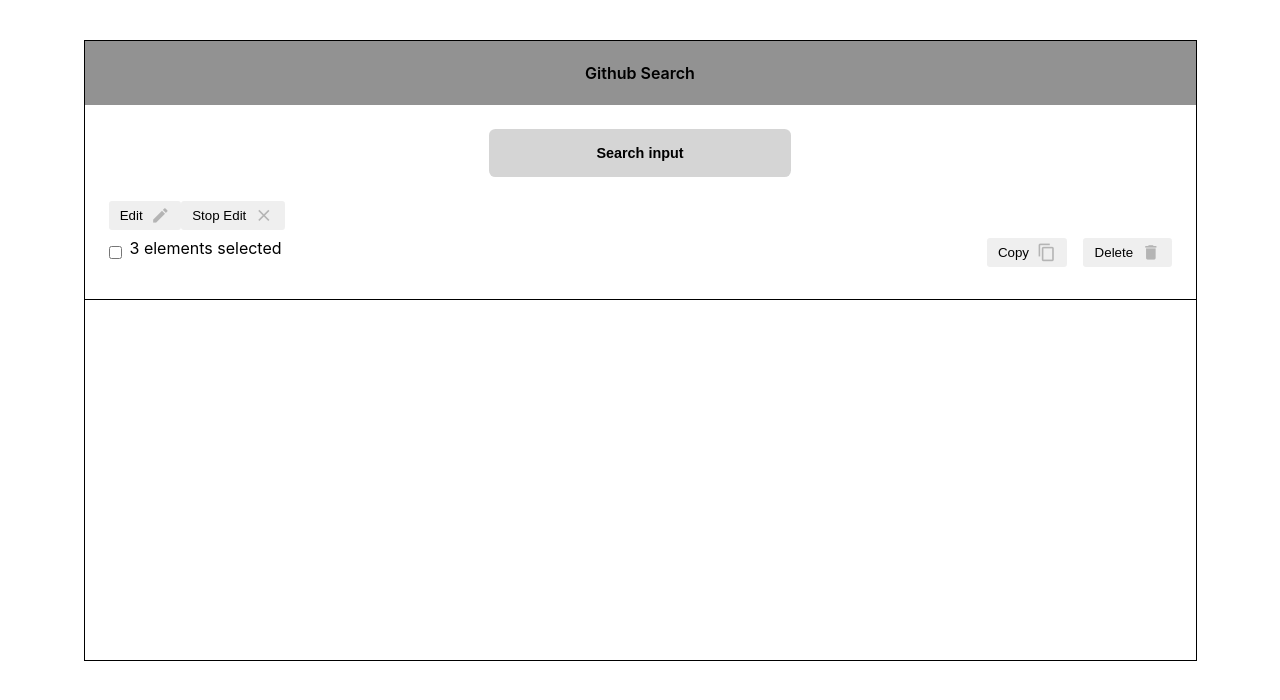
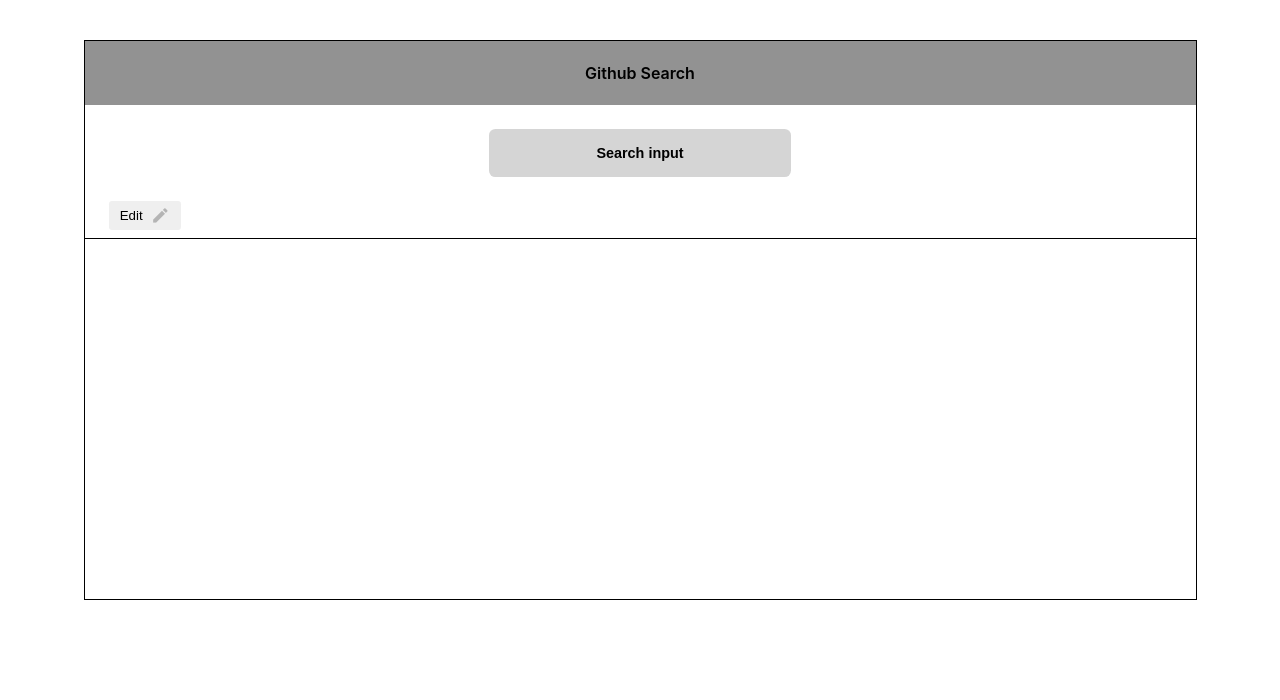
Before and after one commit to antoineGH/github-user-search-intermediaire-senior, a React (Create React App) app: page / in a window 1280 px wide. Shown: the top 700 px of the page. Built offline with nearby package versions, Linux system fonts and the light colour scheme.

Commit message:
create toggle edit mode

```diff
--- a/src/App.tsx
+++ b/src/App.tsx
@@ -2,6 +2,7 @@
 import { TopBar } from './components/topBar/TopBar'
 import { UserTable } from './components/userTable/UserTable'
 import './App.css'
+import { useState } from 'react'
 
 function App() {
 	const {
@@ -26,12 +27,23 @@
 		// deleteUsers([11167, 295709])
 	}
 
+	const handleToggleEdit = (): void => {
+		setEditOn((current) => !current)
+	}
+
+	const [selectedID, setSelectedID] = useState<number[]>([])
+	const [editOn, setEditOn] = useState<boolean>(true)
+
+	console.log(selectedID)
+
 	return (
 		<div className='App'>
 			<TopBar
 				handleChangeUsername={handleChangeUsername}
 				handleDeleteUsers={handleDeleteUsers}
 				handleCopyUsers={handleCopyUsers}
+				handleToggleEdit={handleToggleEdit}
+				editOn={editOn}
 			/>
 			<UserTable
 				users={users}
@@ -41,6 +53,7 @@
 				hasError={hasError}
 				hasResult={hasResult}
 				handleLoadMoreUsers={handleLoadMoreUsers}
+				editOn={editOn}
 			/>
 			{hasMore && <button onClick={handleLoadMoreUsers}>Load More</button>}
 		</div>
--- a/src/components/filterBar/FilterBar.tsx
+++ b/src/components/filterBar/FilterBar.tsx
@@ -3,24 +3,26 @@
 type Props = {
 	handleDeleteUsers: () => void
 	handleCopyUsers: () => void
+	handleToggleEdit: () => void
+	editOn: boolean
 }
 
-export const FilterBar = ({ handleDeleteUsers, handleCopyUsers }: Props): JSX.Element => {
+export const FilterBar = ({ handleDeleteUsers, handleCopyUsers, handleToggleEdit, editOn }: Props): JSX.Element => {
 	return (
 		<div className='Filter'>
 			<div className='edit'>
-				<button className='button-secondary'>
-					Edit<span className='material-icons icon-grey icon-edit'>edit</span>
-				</button>
-				<button className='button-secondary'>
-					Stop Edit<span className='material-icons icon-grey icon-edit'>close</span>
+				<button className='button-secondary' onClick={handleToggleEdit}>
+					{editOn ? 'Edit' : 'Stop Edit'}
+					<span className='material-icons icon-grey icon-edit'>{editOn ? 'edit' : 'close'}</span>
 				</button>
 			</div>
+			{!editOn && (
 				<div className='action'>
 					<div className='action-left'>
 						<input type='checkbox' id='scales' name='scales' />
 						<p>3 elements selected</p>
 					</div>
+
 					<div className='action-right'>
 						<button className='button-secondary' onClick={handleCopyUsers}>
 							Copy<span className='material-icons icon-grey'>content_copy</span>
@@ -30,6 +32,7 @@
 						</button>
 					</div>
 				</div>
+			)}
 		</div>
 	)
 }
--- a/src/components/filterBar/style.css
+++ b/src/components/filterBar/style.css
@@ -8,8 +8,7 @@
 	flex-direction: row;
 	align-content: space-between;
 	justify-content: space-between;
-	margin: auto 1.5rem;
-	margin-bottom: 2rem;
+	margin: 1rem 1.5rem;
 }
 
 .action-left {
--- a/src/components/topBar/TopBar.tsx
+++ b/src/components/topBar/TopBar.tsx
@@ -6,16 +6,29 @@
 	handleChangeUsername: (value: string) => void
 	handleDeleteUsers: () => void
 	handleCopyUsers: () => void
+	handleToggleEdit: () => void
+	editOn: boolean
 }
 
-export const TopBar = ({ handleChangeUsername, handleDeleteUsers, handleCopyUsers }: Props): JSX.Element => {
+export const TopBar = ({
+	handleChangeUsername,
+	handleDeleteUsers,
+	handleCopyUsers,
+	handleToggleEdit,
+	editOn,
+}: Props): JSX.Element => {
 	return (
 		<div className='Topbar'>
 			<div className='Title'>
 				<p>Github Search</p>
 			</div>
 			<SearchBar handleChangeUsername={handleChangeUsername} />
-			<FilterBar handleDeleteUsers={handleDeleteUsers} handleCopyUsers={handleCopyUsers} />
+			<FilterBar
+				handleDeleteUsers={handleDeleteUsers}
+				handleCopyUsers={handleCopyUsers}
+				handleToggleEdit={handleToggleEdit}
+				editOn={editOn}
+			/>
 		</div>
 	)
 }
--- a/src/components/userCard/UserCard.tsx
+++ b/src/components/userCard/UserCard.tsx
@@ -4,15 +4,17 @@
 type Props = {
 	user: User
 	lastUserElement: any
+	editOn: boolean
 }
 
-export const UserCard = ({ user, lastUserElement }: Props): JSX.Element => {
+export const UserCard = ({ user, lastUserElement, editOn }: Props): JSX.Element => {
 	return (
-		<>
 		<div className='user-card' ref={lastUserElement}>
+			{!editOn && (
 				<div className='user-card-header'>
 					<input type='checkbox' id='scales' name='scales' />
 				</div>
+			)}
 			<div className='user-card-avatar'>
 				<img src={user.avatar_url} alt={user.login + "'s avatar"} />
 			</div>
@@ -24,6 +26,5 @@
 				</a>
 			</div>
 		</div>
-		</>
 	)
 }
--- a/src/components/userTable/UserTable.tsx
+++ b/src/components/userTable/UserTable.tsx
@@ -11,6 +11,7 @@
 	hasError: boolean
 	hasResult: boolean
 	handleLoadMoreUsers: () => void
+	editOn: boolean
 }
 
 export const UserTable = ({
@@ -21,6 +22,7 @@
 	hasError,
 	hasResult,
 	handleLoadMoreUsers,
+	editOn,
 }: Props): JSX.Element => {
 	const observer = useRef<IntersectionObserver | null>(null)
 
@@ -39,6 +41,7 @@
 
 			if (node) observer.current.observe(node)
 		},
+		// eslint-disable-next-line react-hooks/exhaustive-deps
 		[hasMore]
 	)
 
@@ -58,7 +61,12 @@
 				<>
 					<div className='user-cards'>
 						{users.map((user) => (
-							<UserCard lastUserElement={lastUserElement} key={user.id + genRanHex(6)} user={user} />
+							<UserCard
+								lastUserElement={lastUserElement}
+								key={user.id + genRanHex(6)}
+								user={user}
+								editOn={editOn}
+							/>
 						))}
 					</div>
 				</>
--- a/src/hooks/useGithub.tsx
+++ b/src/hooks/useGithub.tsx
@@ -46,7 +46,7 @@
 	const previousUsername = usePreviousValue<string>(inputValue)
 	const debouncedUsername = useDebounce<string>(inputValue)
 
-	console.log(state)
+	// console.log(state)
 
 	useEffect(() => {
 		if (previousUsername !== inputValue) {
@@ -71,7 +71,6 @@
 			}
 			setState((currentState) => ({ ...currentState, isLoading: true, error: '' }))
 			const { items, total_count } = await fetchUser(debouncedUsername, nextPage, perPage)
-			console.log(state)
 			setState((currentState) => ({
 				...currentState,
 				users: currentState.users.length === 0 ? items : [...currentState.users, ...items],
```
Lines whose indentation alone changed are shown as unchanged.
